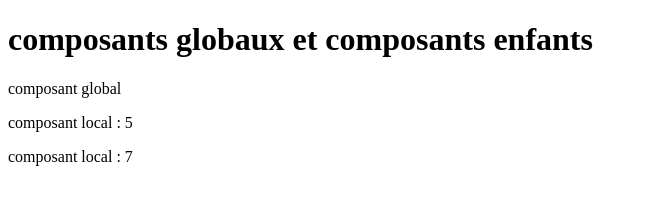
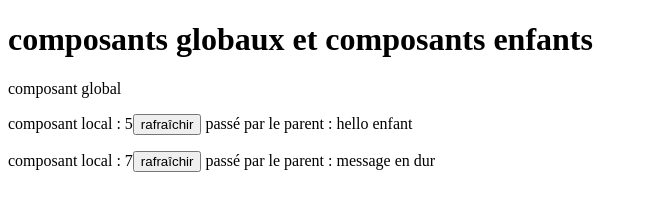
Before and after one commit to lamoureux-sylvain/todolist_vuejs, a website: page components.html in a window 1280 px wide. Shown: the whole page, without its empty margins (0-648 px from the left). Drawn offline with nearby package versions, Linux system fonts and the light colour scheme.

Commit message:
passage de données des composants parents vers composants enfants

```diff
--- a/components.html
+++ b/components.html
@@ -16,8 +16,8 @@
 
 <div id="app">
     <global-cmp></global-cmp>
-    <my-cmp></my-cmp>
-    <my-cmp></my-cmp>
+    <my-cmp v-bind:msg="message"></my-cmp>
+    <my-cmp msg="message en dur"></my-cmp>
 </div>
 
 <script>
@@ -31,12 +31,21 @@
                 randomNumber: Math.floor(Math.random() * 10)
             }
         },
-        template: '<p>composant local : {{randomNumber}}</p>'
+        template: '<p>composant local : {{randomNumber}}<button v-on:click="refreshNumber">rafraîchir</button> passé par le parent : {{msg}}</p>',
+        methods: {
+            refreshNumber: function () {
+                this.randomNumber = Math.floor(Math.random() * 10)
+            }
+        },
+        props: ['msg']
     };
 
     var vm = new Vue({
         el: '#app',
-        components: { 'my-cmp': myCmp}
+        components: { 'my-cmp': myCmp},
+        data: {
+            message: 'hello enfant'
+        }
     })
 </script>
 </body>
```
